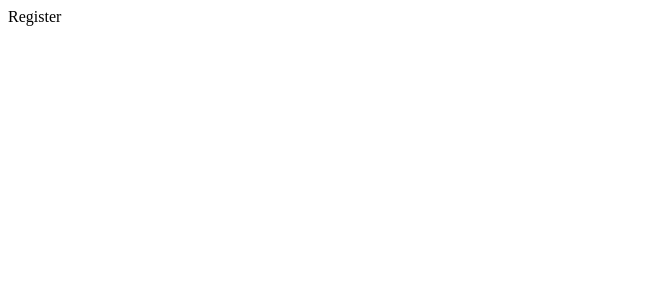
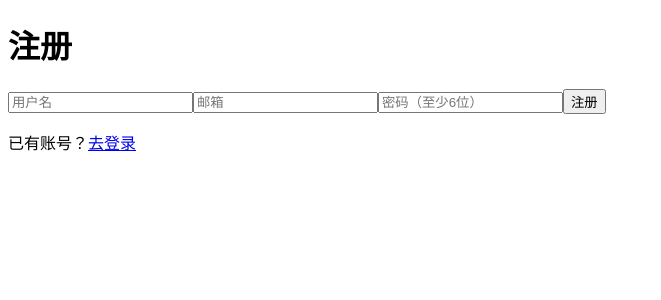
Before and after one commit to cty8888/DreamWeave, a Vue app in the folder client/: page /register in a window 1280 px wide. Shown: the top 300 px of the page, without its empty margins (0-661 px from the left). Built offline with nearby package versions, Linux system fonts and the light colour scheme.

Commit message:
feat(T06): implement auth store and login/register pages
- Pinia auth store with JWT token management
- Login page with form validation
- Register page with form validation

Co-Authored-By: SubAgent-T06-implementer

```diff
--- /dev/null
+++ b/client/src/stores/auth.js
@@ -0,0 +1,36 @@
+import { defineStore } from 'pinia';
+import { ref, computed } from 'vue';
+import apiClient from '../api/client';
+
+export const useAuthStore = defineStore('auth', () => {
+  const user = ref(JSON.parse(localStorage.getItem('user') || 'null'));
+  const token = ref(localStorage.getItem('token') || '');
+  const isLoggedIn = computed(() => !!token.value);
+
+  async function login(email, password) {
+    const res = await apiClient.post('/auth/login', { email, password });
+    token.value = res.data.token;
+    user.value = res.data.user;
+    localStorage.setItem('token', token.value);
+    localStorage.setItem('user', JSON.stringify(user.value));
+    return res.data;
+  }
+
+  async function register(username, email, password) {
+    const res = await apiClient.post('/auth/register', { username, email, password });
+    token.value = res.data.token;
+    user.value = res.data.user;
+    localStorage.setItem('token', token.value);
+    localStorage.setItem('user', JSON.stringify(user.value));
+    return res.data;
+  }
+
+  function logout() {
+    token.value = '';
+    user.value = null;
+    localStorage.removeItem('token');
+    localStorage.removeItem('user');
+  }
+
+  return { user, token, isLoggedIn, login, register, logout };
+});
--- a/client/src/views/LoginView.vue
+++ b/client/src/views/LoginView.vue
@@ -1 +1,36 @@
-<template><div>Login</div></template><script setup></script>
+<template>
+  <div class="auth-page">
+    <h1>登录</h1>
+    <form @submit.prevent="handleSubmit">
+      <input v-model="email" type="email" placeholder="邮箱" required />
+      <input v-model="password" type="password" placeholder="密码" required minlength="6" />
+      <p v-if="error" class="error">{{ error }}</p>
+      <button type="submit" :disabled="loading">登录</button>
+    </form>
+    <p>还没有账号？<router-link to="/register">去注册</router-link></p>
+  </div>
+</template>
+
+<script setup>
+import { ref } from 'vue';
+import { useRouter } from 'vue-router';
+import { useAuthStore } from '../stores/auth';
+
+const email = ref('');
+const password = ref('');
+const error = ref('');
+const loading = ref(false);
+const router = useRouter();
+const auth = useAuthStore();
+
+async function handleSubmit() {
+  error.value = '';
+  loading.value = true;
+  try {
+    await auth.login(email.value, password.value);
+    router.push('/');
+  } catch (e) {
+    error.value = e.response?.data?.error || '登录失败';
+  } finally { loading.value = false; }
+}
+</script>
--- a/client/src/views/RegisterView.vue
+++ b/client/src/views/RegisterView.vue
@@ -1 +1,38 @@
-<template><div>Register</div></template><script setup></script>
+<template>
+  <div class="auth-page">
+    <h1>注册</h1>
+    <form @submit.prevent="handleSubmit">
+      <input v-model="username" type="text" placeholder="用户名" required />
+      <input v-model="email" type="email" placeholder="邮箱" required />
+      <input v-model="password" type="password" placeholder="密码（至少6位）" required minlength="6" />
+      <p v-if="error" class="error">{{ error }}</p>
+      <button type="submit" :disabled="loading">注册</button>
+    </form>
+    <p>已有账号？<router-link to="/login">去登录</router-link></p>
+  </div>
+</template>
+
+<script setup>
+import { ref } from 'vue';
+import { useRouter } from 'vue-router';
+import { useAuthStore } from '../stores/auth';
+
+const username = ref('');
+const email = ref('');
+const password = ref('');
+const error = ref('');
+const loading = ref(false);
+const router = useRouter();
+const auth = useAuthStore();
+
+async function handleSubmit() {
+  error.value = '';
+  loading.value = true;
+  try {
+    await auth.register(username.value, email.value, password.value);
+    router.push('/');
+  } catch (e) {
+    error.value = e.response?.data?.error || '注册失败';
+  } finally { loading.value = false; }
+}
+</script>
```
